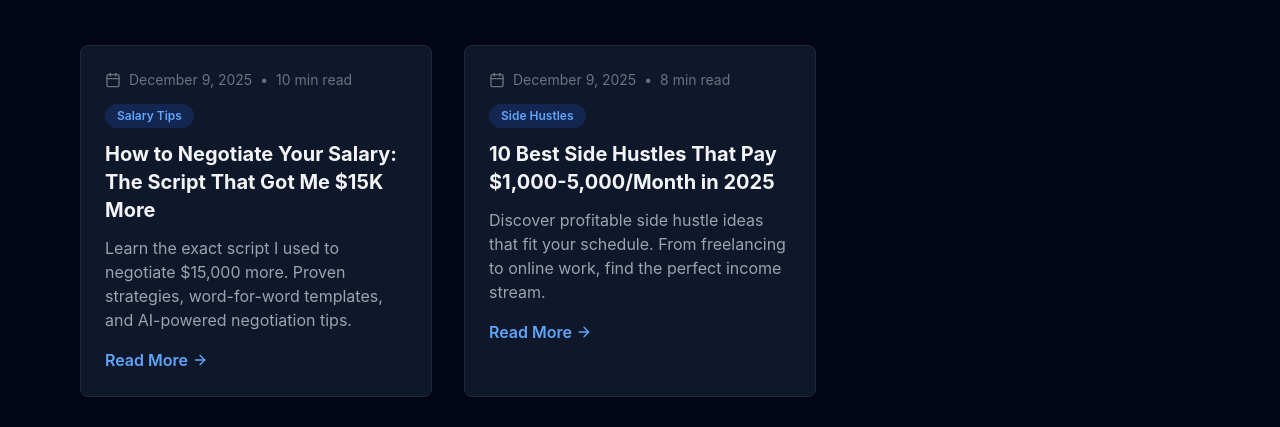
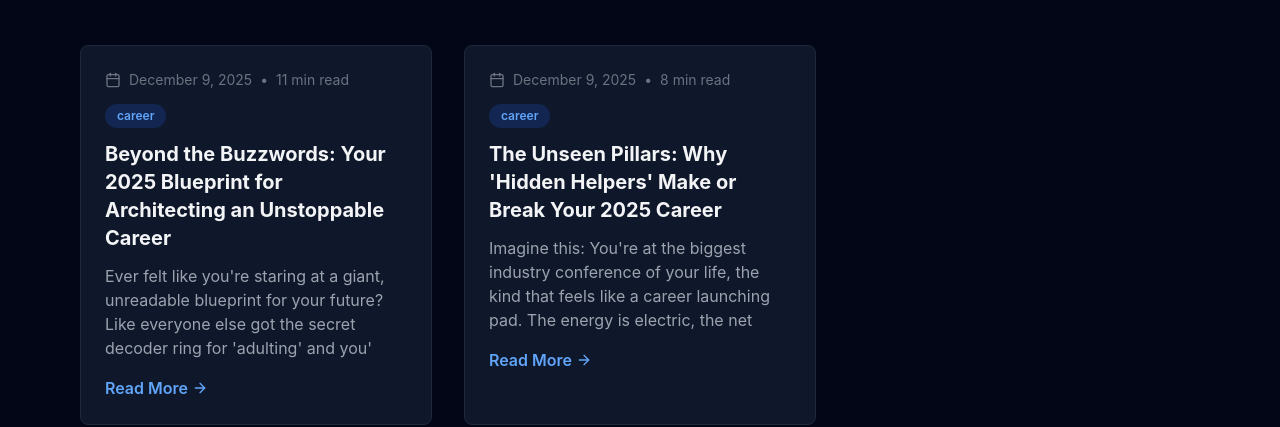
Before and after one commit to CareerSuccessHub/ai-companion-hub, a Next.js app: page /blog in a window 1280 px wide. Shown: the part 208-635 px from the top of the page. Built offline with nearby package versions, Linux system fonts and the light colour scheme; no server answers.

Commit message:
Make blog dynamic: auto-discover MDX files
- Add gray-matter for frontmatter parsing
- Create lib/blog.ts to read all MDX files
- Blog page now shows all posts automatically
- Sorts by date (newest first)
- Auto-calculates read time

```diff
--- a/app/blog/page.tsx
+++ b/app/blog/page.tsx
@@ -1,29 +1,10 @@
-"use client";
-
 import Link from "next/link";
 import { Calendar, ArrowRight } from "lucide-react";
 import { motion } from "framer-motion";
-
-const blogPosts = [
-  {
-    slug: "salary-negotiation-script-15k-more",
-    title: "How to Negotiate Your Salary: The Script That Got Me $15K More",
-    excerpt: "Learn the exact script I used to negotiate $15,000 more. Proven strategies, word-for-word templates, and AI-powered negotiation tips.",
-    date: "December 9, 2025",
-    readTime: "10 min read",
-    category: "Salary Tips",
-  },
-  {
-    slug: "10-side-hustles-for-students-2025",
-    title: "10 Best Side Hustles That Pay $1,000-5,000/Month in 2025",
-    excerpt: "Discover profitable side hustle ideas that fit your schedule. From freelancing to online work, find the perfect income stream.",
-    date: "December 9, 2025",
-    readTime: "8 min read",
-    category: "Side Hustles",
-  },
-];
+import { getAllBlogPosts } from "@/lib/blog";
 
 export default function BlogPage() {
+  const blogPosts = getAllBlogPosts();
   return (
     <main className="min-h-screen bg-slate-950 text-gray-100">
       <div className="container mx-auto px-4 py-12 max-w-6xl">
--- /dev/null
+++ b/lib/blog.ts
@@ -0,0 +1,58 @@
+import fs from 'fs';
+import path from 'path';
+import matter from 'gray-matter';
+
+export interface BlogPost {
+  slug: string;
+  title: string;
+  excerpt: string;
+  date: string;
+  readTime: string;
+  category: string;
+  tags?: string[];
+}
+
+export function getAllBlogPosts(): BlogPost[] {
+  const blogDir = path.join(process.cwd(), 'app/blog');
+  const files = fs.readdirSync(blogDir);
+
+  const posts = files
+    .filter(file => file.endsWith('.mdx'))
+    .map(file => {
+      const filePath = path.join(blogDir, file);
+      const fileContents = fs.readFileSync(filePath, 'utf8');
+      const { data, content } = matter(fileContents);
+
+      // Extract first paragraph as excerpt
+      const excerpt = content
+        .replace(/^#.*$/gm, '') // Remove headings
+        .replace(/^-.*$/gm, '') // Remove list items
+        .trim()
+        .split('\n\n')[0]
+        .substring(0, 200) + '...';
+
+      // Estimate read time (200 words per minute)
+      const words = content.split(/\s+/).length;
+      const readTime = `${Math.ceil(words / 200)} min read`;
+
+      return {
+        slug: file.replace('.mdx', ''),
+        title: data.title || 'Untitled',
+        excerpt: data.description || excerpt,
+        date: new Date(data.date).toLocaleDateString('en-US', {
+          year: 'numeric',
+          month: 'long',
+          day: 'numeric'
+        }),
+        readTime,
+        category: data.tags?.[0] || 'Career',
+        tags: data.tags,
+      };
+    })
+    .sort((a, b) => {
+      // Sort by date descending (newest first)
+      return new Date(b.date).getTime() - new Date(a.date).getTime();
+    });
+
+  return posts;
+}
--- a/package.json
+++ b/package.json
@@ -15,6 +15,7 @@
     "clsx": "^2.1.1",
     "date-fns": "^4.1.0",
     "framer-motion": "^11.18.2",
+    "gray-matter": "^4.0.3",
     "lucide-react": "^0.468.0",
     "next": "14.2.18",
     "openai": "^4.73.0",
```
Also changed, not shown: 1 other file (tests, documents, lock files or other folders).
